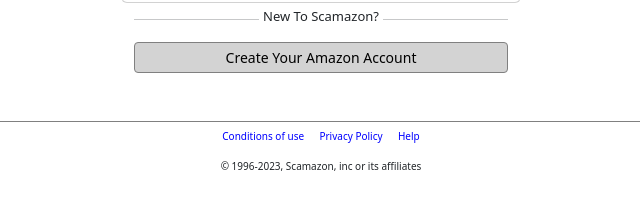
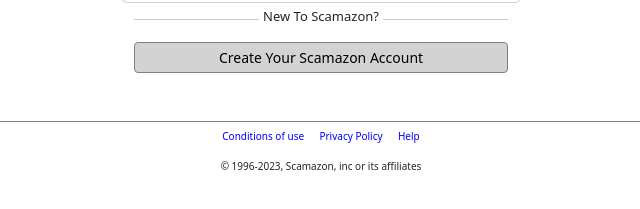
Before and after one commit to davidekunno93/amazon-login-page, a plain HTML site: page index.html in a window 1280 px wide. Shown: the part 369-578 px from the top of the page, 319-959 px from the left. Drawn offline with nearby package versions, Linux system fonts and the light colour scheme.

Commit message:
typo fixed

```diff
--- a/index.html
+++ b/index.html
@@ -55,7 +55,7 @@
                         </div>
                     </div>
 
-                    <button type="submit" class="btn btn-primary mb-5 w-100 btn-sm" id="create-button">Create Your Amazon Account</button>
+                    <button type="submit" class="btn btn-primary mb-5 w-100 btn-sm" id="create-button">Create Your Scamazon Account</button>
                 </div>
             </center>
 
```
